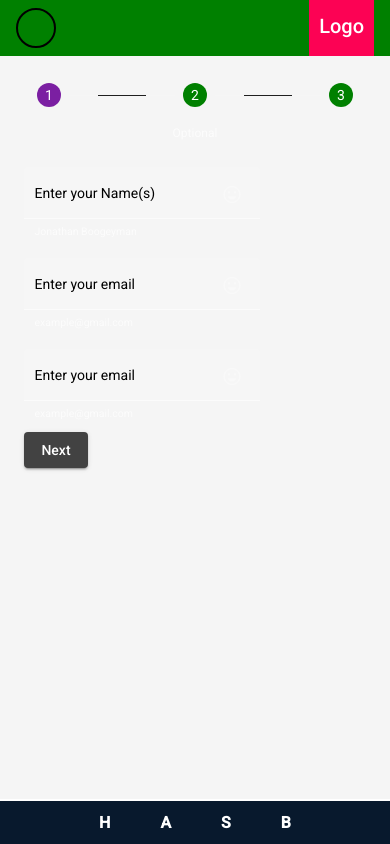
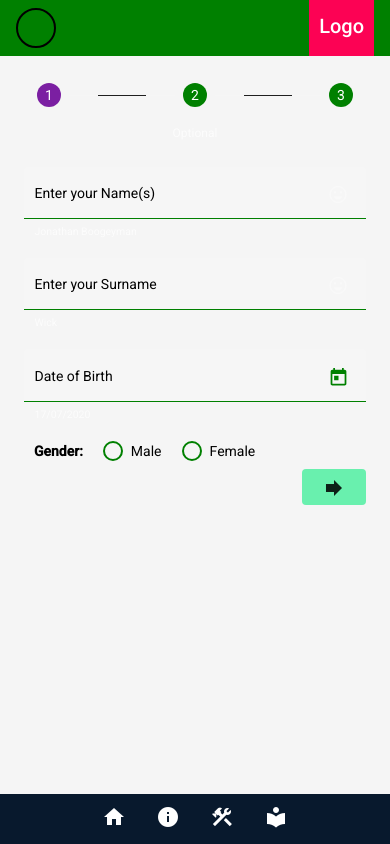
Before and after one commit to AllanKayz/zigwebappUI, an Angular app: page /register in a window 390 px wide. Built offline with nearby package versions, Linux system fonts and the light colour scheme.

Commit message:
update on styling

```diff
--- a/src/app/app.component.css
+++ b/src/app/app.component.css
@@ -265,12 +265,12 @@
         display: flex;
         flex-direction: row;
         justify-content: center;
-        padding-left: 50px;
-        padding-right: 50px;
+        padding-left: 40px;
+        padding-right: 40px;
       }
 
       .main-menu li a {
-        padding: 20% 10px !important;
+        padding: 20% 0px !important;
       }
 
       .main-menu li {
--- a/src/app/app.component.html
+++ b/src/app/app.component.html
@@ -54,10 +54,10 @@
       </div>
       <ul class="main-menu">
         <li><a href="#" routerLink="/ZIG" routerLinkActive="active"><span class="hide">Home</span><span id="home-icon"
-              class="nav-icon">H</span></a></li>
+              class="nav-icon"><mat-icon aria-hidden="false" aria-label="Home">home</mat-icon></span></a></li>
         <li><a href="#" routerLink="/ZIG" routerLinkActive="active"><span class="hide">About Us</span><span
-              id="about-icon" class="nav-icon">A</span></a></li>
-        <li><a><span class="hide">Services</span><span id="services-icon" class="nav-icon">S</span></a>
+              id="about-icon" class="nav-icon"><mat-icon aria-hidden="false" aria-label="Info">info</mat-icon></span></a></li>
+        <li><a><span class="hide">Services</span><span id="services-icon" class="nav-icon"><mat-icon aria-hidden="false" aria-label="Services">construction</mat-icon></span></a>
           <ul class="sub-menu hide">
             <li><a href="" routerLink="/ZIG" routerLinkActive="active">GeoChat</a></li>
             <li><a href="" routerLink="/ZIG" routerLinkActive="active">Tools</a></li>
@@ -67,7 +67,7 @@
           </ul>
         </li>
         <li><a routerLink="/ZIGYN" routerLinkActive="active"><span class="hide">Blog</span><span id="blog-icon"
-          class="nav-icon">B</span></a></li>
+          class="nav-icon"><mat-icon aria-hidden="false" aria-label="blog">local_library</mat-icon></span></a></li>
         <li id="ZIGYN" class="hide"><a routerLink="/ZIGYN" routerLinkActive="active"><span>ZIGYN</span></a></li>
         <li id="administration" class="hide"><a routerLink="/ZIGYN" routerLinkActive="active"><span>Adminitration</span></a></li>
       </ul>
--- a/src/app/material/material.module.ts
+++ b/src/app/material/material.module.ts
@@ -33,7 +33,7 @@ import { MatSelectModule } from '@angular/material/select';
 import { MatRadioModule } from '@angular/material/radio';
 import { MatProgressSpinnerModule } from '@angular/material/progress-spinner';
 import { MatProgressBarModule } from '@angular/material/progress-bar';
-
+import { MatNativeDateModule } from '@angular/material/core';
 
 
 const MaterialComponents = [
@@ -72,7 +72,8 @@ const MaterialComponents = [
   MatRadioModule,
   MatProgressSpinnerModule,
   MatProgressBarModule,
-  MatButtonToggleModule
+  MatButtonToggleModule,
+  MatNativeDateModule
 ]
 
 
--- a/src/app/register/register.component.css
+++ b/src/app/register/register.component.css
@@ -24,6 +24,56 @@
   color: #fff;
 }
 
+::ng-deep .mat-form-field-label {
+  color: #000000;
+}
+
+::ng-deep .mat-radio-outer-circle {
+  border-color: #008000;
+}
+
+::ng-deep .mat-form-field-appearance-fill .mat-form-field-underline::before {
+  background-color: #008000;
+}
+
+::ng-deep .mat-datepicker-toggle, .mat-datepicker-content .mat-calendar-next-button, .mat-datepicker-content .mat-calendar-previous-button {
+   color: #008000;
+}
+
+.mat-radio-button.mat-accent.mat-radio-checked .mat-radio-outer-circle {
+  border-color: #7b1fa2;
+}
+
 .reg-first-step {
   overflow-y: scroll;
+  justify-content: center;
 }
+
+.gender {
+  display: flex;
+  flex-direction: row;
+  align-self: center;
+}
+
+.gender-items-padding {
+  padding: 0px 10px;
+}
+
+.full-width {
+  width: 100%;
+}
+
+.registration-btns {
+  display: flex;
+  flex-direction: row;
+  justify-content: flex-end;
+}
+
+#btn-forward {
+  float: right;
+}
+
+#btn-previous {
+  transform: rotate(180deg);
+  transform-origin: 50% 50%;
+}
--- a/src/app/register/register.component.html
+++ b/src/app/register/register.component.html
@@ -2,8 +2,8 @@
   <mat-horizontal-stepper labelPosition="bottom" linear >
     <mat-step completed="true" class="reg-first-step">
       <div id="personal-info-form">
-        <p>
-          <mat-form-field appearance="fill">
+        <form>
+          <mat-form-field class="full-width" appearance="fill">
             <mat-label>Enter your Name(s)</mat-label>
             <input matInput placeholder="Enter your Name">
             <button mat-icon-button matSuffix disabled>
@@ -12,34 +12,41 @@
             <mat-hint>Jonathan Boogeyman</mat-hint>
           </mat-form-field>
           <br/><br/>
-          <mat-form-field appearance="fill">
-            <mat-label>Enter your email</mat-label>
+          <mat-form-field class="full-width" appearance="fill">
+            <mat-label>Enter your Surname</mat-label>
             <input matInput placeholder="Enter your email">
             <button mat-icon-button matSuffix disabled>
               <mat-icon matSuffix>sentiment_very_satisfied</mat-icon>
             </button>
-            <mat-hint>example@gmail.com</mat-hint>
+            <mat-hint>Wick</mat-hint>
           </mat-form-field>
           <br/><br/>
-          <mat-form-field appearance="fill">
-            <mat-label>Enter your email</mat-label>
-            <input matInput placeholder="Enter your email">
-            <button mat-icon-button matSuffix disabled>
-              <mat-icon matSuffix>sentiment_very_satisfied</mat-icon>
-            </button>
-            <mat-hint>example@gmail.com</mat-hint>
+          <mat-form-field class="full-width" appearance="fill">
+            <mat-label>Date of Birth</mat-label>
+            <input matInput [matDatepicker]="picker">
+            <mat-datepicker-toggle matSuffix [for]="picker"></mat-datepicker-toggle>
+            <mat-datepicker #picker></mat-datepicker>
+            <mat-hint>17/07/2020</mat-hint>
           </mat-form-field>
-        </p>
+          <br/><br/>
+          <div class="gender">
+            <label class="gender-items-padding"><strong>Gender: </strong></label>
+            <mat-radio-group class="full-width">
+              <mat-radio-button value="male" class="gender-items-padding">Male</mat-radio-button>
+              <mat-radio-button value="female" class="gender-items-padding">Female</mat-radio-button>
+            </mat-radio-group>
+          </div>
+        </form>
       </div>
-      <div>
-        <button mat-raised-button matStepperNext>Next</button>
+      <div class="registration-btns">
+        <button mat-flat-button color="accent" matStepperNext><mat-icon aria-hidden="false" aria-label="next">forward</mat-icon></button>
       </div>
     </mat-step>
     <mat-step completed="false" optional>
       <p>Qualifications Detail</p>
       <div>
-        <button mat-button matStepperPrevious>Back</button>
-        <button mat-button matStepperNext>Next</button>
+        <button id="btn-previous" mat-flat-button color="accent" matStepperPrevious><mat-icon aria-hidden="false" aria-label="previous">forward</mat-icon></button>
+        <button id="btn-forward" mat-flat-button color="accent" matStepperNext><mat-icon aria-hidden="false" aria-label="next">forward</mat-icon></button>
       </div>
     </mat-step>
     <mat-step completed="false">
--- a/src/app/register/register.component.ts
+++ b/src/app/register/register.component.ts
@@ -1,4 +1,6 @@
 import { Component, OnInit } from '@angular/core';
+import {FormBuilder, FormControl, FormGroup} from '@angular/forms';
+
 
 @Component({
   selector: 'app-register',
@@ -6,8 +8,10 @@ import { Component, OnInit } from '@angular/core';
   styleUrls: ['./register.component.css']
 })
 export class RegisterComponent implements OnInit {
+  options: FormGroup;
+  constructor( ) {
 
-  constructor() { }
+   }
 
   ngOnInit(): void {
   }
```
